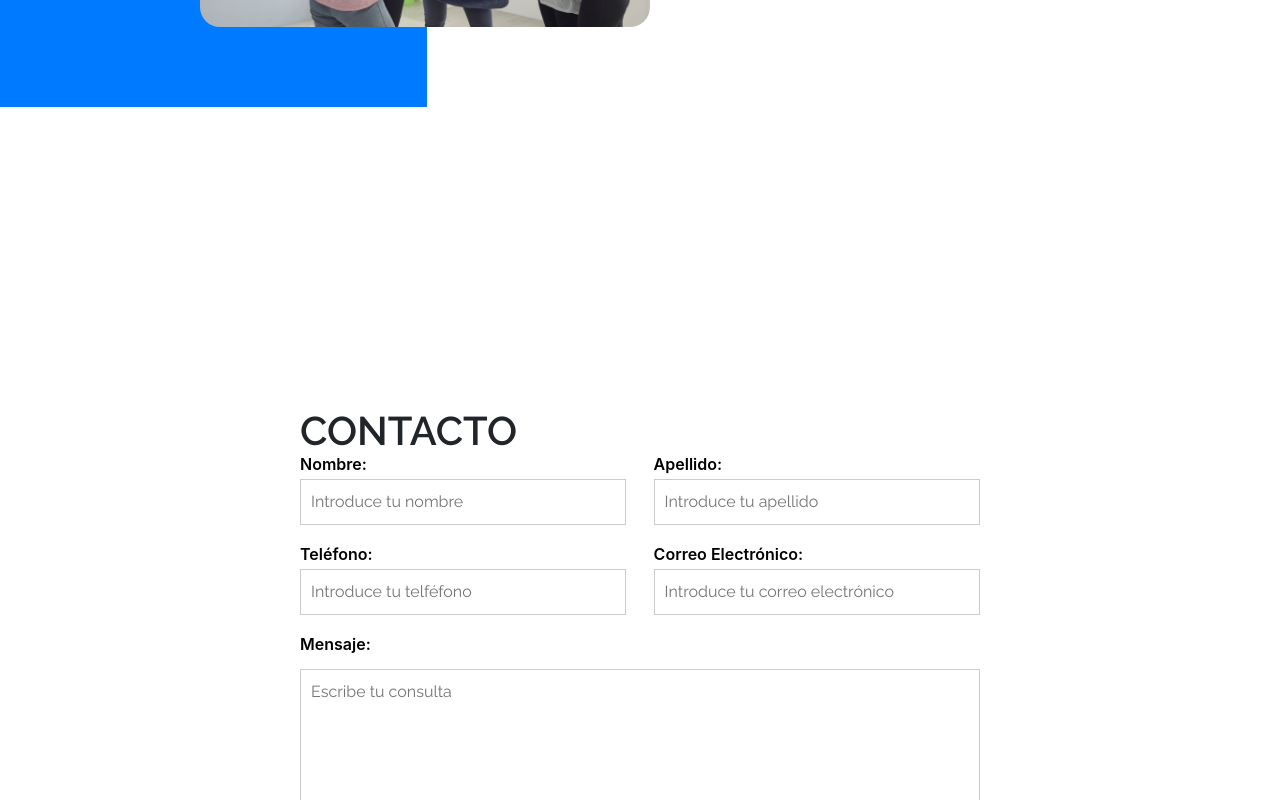
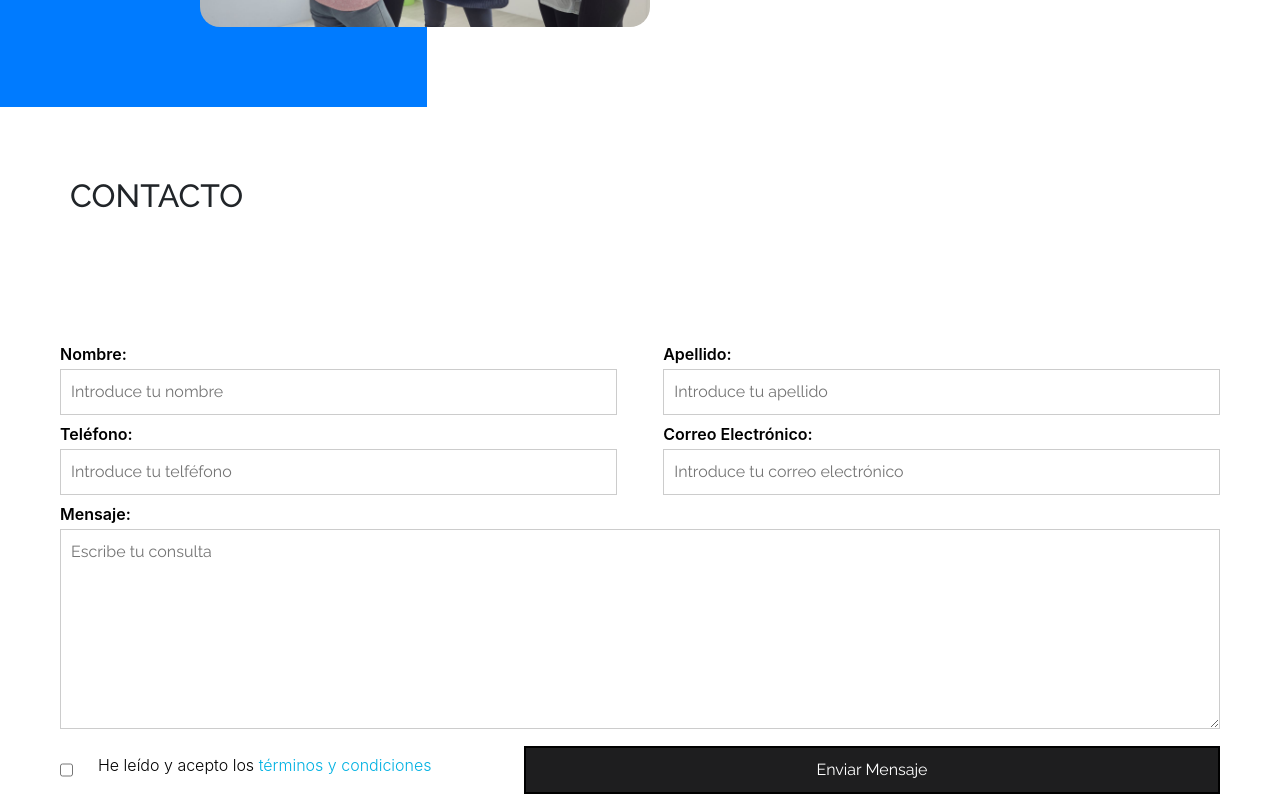
Before and after one commit to GabrielaRamos79/inner_visual_final_project, a React (Vite) app in the folder client/InnerVisual/: page / in a window 1280 px wide. Shown: the part 3080-3880 px from the top of the page. Built offline with nearby package versions, Linux system fonts and the light colour scheme.

Commit message:
style contact and jobs

```diff
--- a/client/InnerVisual/src/components/contact/Contact.jsx
+++ b/client/InnerVisual/src/components/contact/Contact.jsx
@@ -81,15 +81,12 @@ const Contact = () => {
 
   return (
     <>
-      <div className='jobs-container-contact-with-us'>
-
+      <div className='container-contact-with-us'>
+         <div className='container-title-contact'>
             <h2 className='titleJobs-container-contact-with-us'>CONTACTO</h2>
-
-
+         </div>
+             <div className="contact-form-contact-with-us">
                   <form onSubmit={handleSubmit}>
-
-            <div className="contact-form-contact-with-us">
-
                       <div className="input-group-contact-row">
 
                         <div className="input-group-name-contact-with-us">
@@ -117,6 +114,7 @@ const Contact = () => {
                             className={`input-field ${surnameTouched && !surname.trim() ? 'error' : ''}`}
                           />
                         </div>
+
                       </div>
 
                       <div className="input-group-contact-row">
@@ -146,10 +144,14 @@ const Contact = () => {
                             className={`input-field half-width ${emailTouched && !emailRegex.test(email) ? 'error' : ''}`}
                           />
                         </div>
+
                       </div>
 
                       <div className="input-group-message-contact-with-us">
+                        <div className='input-message-contact'>
                         <label htmlFor="message-contact-with-us">Mensaje:</label>
+                        </div>
+                        <div></div>
                         <textarea
                           id="message-contact-with-us"
                           value={message}
@@ -159,8 +161,11 @@ const Contact = () => {
                           className={`textarea-field ${messageTouched && message.length < 5 ? 'error' : ''}`}
                         />
                       </div>
+
                       <div className="input-group-terms-contact-with-us">
+
                         <div className="checkbox-label-container">
+                          <div className="checkbox-container">
                               <input
                                 type="checkbox"
                                 id="terms-contact-with-us"
@@ -168,14 +173,17 @@ const Contact = () => {
                                 onChange={(e) => setAcceptTerms(e.target.checked)}
                                 onBlur={() => setAcceptTermsTouched(true)}
                               />
-                      <label htmlFor="terms-contact-with-us">He leído y acepto los <a href="/terminos-y-condiciones" target="_blank" rel="noopener noreferrer">términos y condiciones</a></label>
                           </div>
-                    <div className="submit-button-wrapper-contact-with-us">
+                          <label htmlFor="terms-contact-with-us">
+                            He leído y acepto los <a href="/terminos-y-condiciones" target="_blank" rel="noopener noreferrer">términos y condiciones</a></label>
+
+                          {/* <div className="submit-button-wrapper-contact-with-us"> */}
                            <button type="submit" className="submit-button-contact-with-us">Enviar Mensaje</button>
-                    </div>
+                          {/* </div> */}
                         </div>
                       </div>
                    </form>
+             </div>
          </div>
     </>
   );
--- a/client/InnerVisual/src/components/contact/contact.css
+++ b/client/InnerVisual/src/components/contact/contact.css
@@ -1,21 +1,29 @@
-.jobs-container-contact-with-us {
+.titleJobs-container-contact-with-us {
   text-align: center;
-  padding: 300px;
+  padding: 50px;
+  display: flex;
+  justify-content: space-between;
+
 }
 
+.container-title-contact {
+  text-align: left;
+  width: 100%;
+  padding: 20px
+}
 .titleJobs-container-contact-with-us {
 
-  font-family: 'Raleway', sans-serif;
+  /* font-family: 'Raleway', sans-serif;
   font-size: 40px;
   font-weight: 600;
-  line-height: 1.2;
+  line-height: 1.2; */
   margin: 0;
   text-align: left;
 }
-.titleJobs-container-contact-with-us.subtitle {
+/* .titleJobs-container-contact-with-us.subtitle {
   font-size: 20px;
   font-weight: 400;
-}
+} */
 
 .jobs-section-contact-with-us {
   text-align: center;
@@ -37,14 +45,19 @@
   justify-content: center;
   width: 100%;
 }
-
+.contact-form-contact-with-us form {
+  display: flex;
+  flex-direction: column;
+}
 .contact-form-contact-with-us {
-  display: flex;
+  /* display: flex;
   flex-direction: column;
   align-items: center;
   gap: 10px;
   justify-content: center;
+  width: 100%; */
   width: 100%;
+  padding: 60px;
 }
 
 .input-group-contact-row {
@@ -97,7 +110,7 @@
 
 }
 
-.input-field {
+.input-field,.textarea-field  {
   width: 100%;
   padding: 10px;
   margin-bottom: 10px;
@@ -110,15 +123,15 @@
   height: 200px;
 }
 
-.input-group-message-contact-with-us,
+/* .input-group-message-contact-with-us,
 .input-group-terms-contact-with-us {
   display: flex;
-  flex-direction: column;
-  align-items: center;
-  gap: 10px;
-  justify-content: center;
+  /* flex-direction: column; */
+  /* align-items: center; */
+  /* gap: 0px;
+  justify-content: flex-start;
   width: 100%;
-}
+} */
 
 .input-group-message-contact-with-us label {
   align-self: flex-start;
@@ -132,28 +145,35 @@
   text-align: left;
   color: black;
   margin-bottom: 5px;
-
+  flex-direction: column;
 }
-.input-group-terms-contact-with-us {
+.input-message-contact {
   display: flex;
-
-  align-items: center;
-  gap: 10px;
-  width: 100%;
-
 }
 .checkbox-container {
   display: flex;
   align-items: center;
+
+}
+.checkbox-label-container {
+  width: 100%;
+  display: flex;
+  align-items:center;
+  /* justify-content: space-between; */
   gap: 10px;
 }
 
 .checkbox-label-container input[type="checkbox"] {
-  margin-right: 10px; /* Espacio entre el checkbox y la etiqueta */
+  margin-right: 10px;
+  width: 24px;
+  height: 24px;
+  border: 0.5px solid #000000;
 }
 
 .checkbox-label-container label {
+  flex-grow: 1;
   font-family: 'Inter', sans-serif;
+
   font-size: 16px;
   font-weight: 300;
   line-height: 19.36px;
@@ -161,6 +181,7 @@
   color: black;
   margin: 0;
   white-space: nowrap;
+  width: fit-content;
 }
 
 .checkbox-label-container a {
@@ -172,21 +193,36 @@
   text-decoration: underline;
 }
 
+.input-group-terms-contact-with-us {
+  display: flex;
+  align-items: center;
+  justify-content: space-between;
+  width: 100%;
+
+}
+
+
 .input-group-terms-contact-with-us input[type="checkbox"] {
-  width: 24px;
+  display: flex;
+  flex-direction: column;
+  width: 100%;
   height: 24px;
   border: 0.5px solid #000000;
-  margin-right: 10px;
+  margin-right: 5px;
+  gap: 0px;
 }
 
  .input-group-terms-contact-with-us label {
-  font-family: 'Inter', sans-serif;
+  /* font-family: 'Inter', sans-serif;
   font-size: 16px;
   font-weight: 300;
   line-height: 19.36px;
+  color: black; */
+  width: 206px;
+  height: 19px;
   text-align: left;
-  color: black;
-  margin: 0;
+  margin: 10px;
+
 }
 
 .input-group-terms-contact-with-us a {
@@ -199,23 +235,45 @@
 }
 .error {
   border: 1px solid red;
-}
-.submit-button-wrapper-contact-with-us {
-  display: flex;
-  justify-content: flex-end;
-  width:100%;
-}
+}/*
+ .submit-button-wrapper-contact-with-us {
+  /* display: inline-flex; /* Cambiar a inline-flex para que se comporte como un botón
+  align-items: center; /* Alinea el contenido verticalmente en el centro
+  justify-content: flex-end; /* Alinea el contenido horizontalmente en el centro
+  margin:0px; /* Eliminar márgenes
+  padding: 0px; /* Eliminar relleno
+  width: auto; /* Ajustar ancho al contenido
+  height: auto;
+} */
 
 .submit-button-contact-with-us {
-  width: 50%;
-  height: 41px;
+
+  width: 60%;
+  /* justify-content: flex-end; */
+  padding: 10px;
   background: #1E1E1F;
   border: 2px solid #000000;
   color: white;
   cursor: pointer;
-  font-size: 20px;
-  text-align: center;
+  align-self: flex-end;
 
+}
+
+.submit-button-contact-with-us:hover {
+  background-color: #00B1E2;
+}
+
+label {
+  align-self: flex-start;
+  margin-bottom: 5px;
+  width: 206px;
+  height: 19px;
+  font-family: 'Inter', sans-serif;
+  font-size: 16px;
+  font-weight: 600;
+  line-height: 19.36px;
+  text-align: left;
+  color: black;
 }
 
 .alert {
--- a/client/InnerVisual/src/components/jobs/jobs.css
+++ b/client/InnerVisual/src/components/jobs/jobs.css
@@ -11,9 +11,7 @@
   padding: 20px;
 }
 .titleJobs-jobs-work-with-us {
-  font-family: Raleway;
-  font-size: 40px;
-  font-weight: 600;
+
   line-height: 1.2;
   margin: 0;
 }
@@ -95,21 +93,21 @@
   justify-content: center;
   width: 100%;
 }
-.submit-button-contact-with-us,
+
 .submit-button-jobs-work-with-us {
-  width: 713px;
-  height: 41px;
+  width: 100%;
+  /* height: 41px; */
   background: #1E1E1F;
   border: 2px solid #000000;
   color: #FFFFFF;
-  font-family: 'Inter', sans-serif;
+  /* font-family: 'Inter', sans-serif;
   font-size: 16px;
   font-weight: 400;
-  line-height: 19.36px;
+  line-height: 19.36px; */
   cursor: pointer;
-  transition: background-color 0.3s ease-in-out;
+  /* transition: background-color 0.3s ease-in-out; */
 }
-.submit-button-contact-with-us:hover,
+
 .submit-button-jobs-work-with-us:hover {
   background: #4d4d4e;
 }
```
Lines whose indentation alone changed are shown as unchanged.
